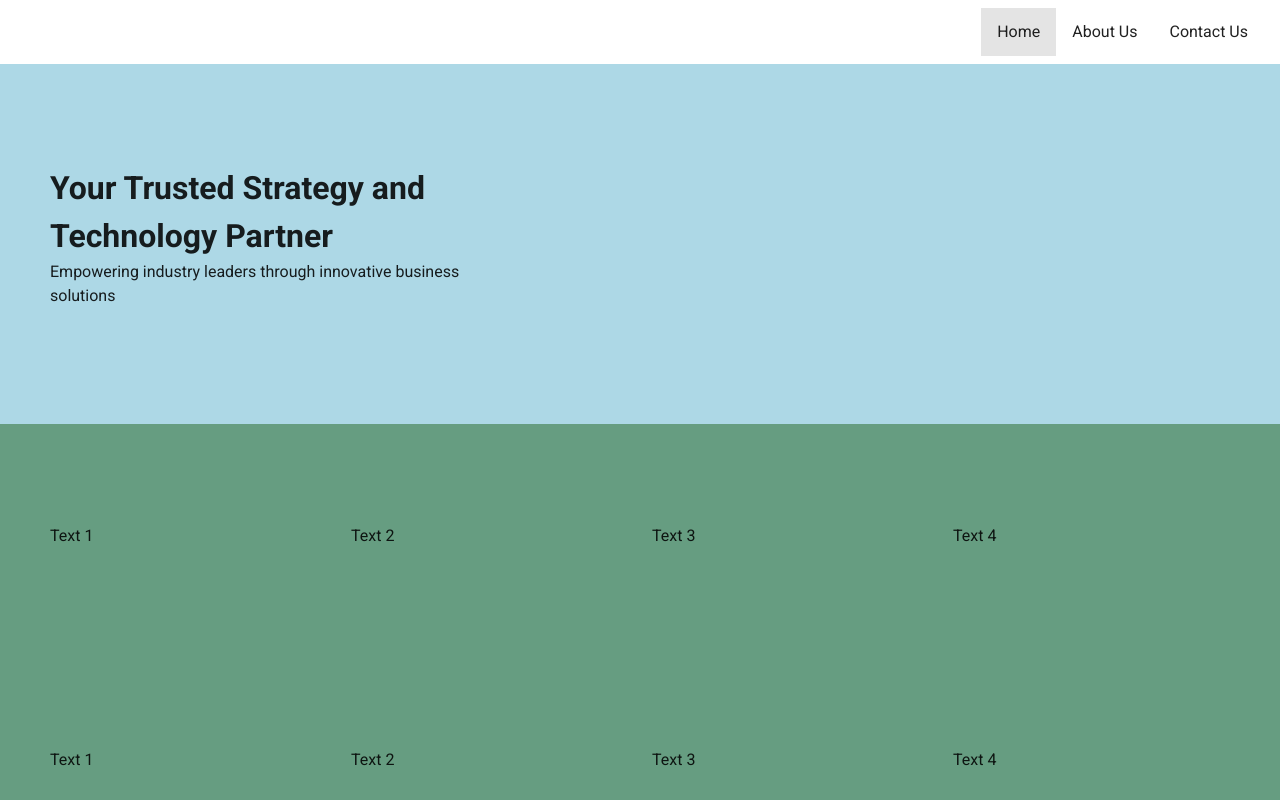
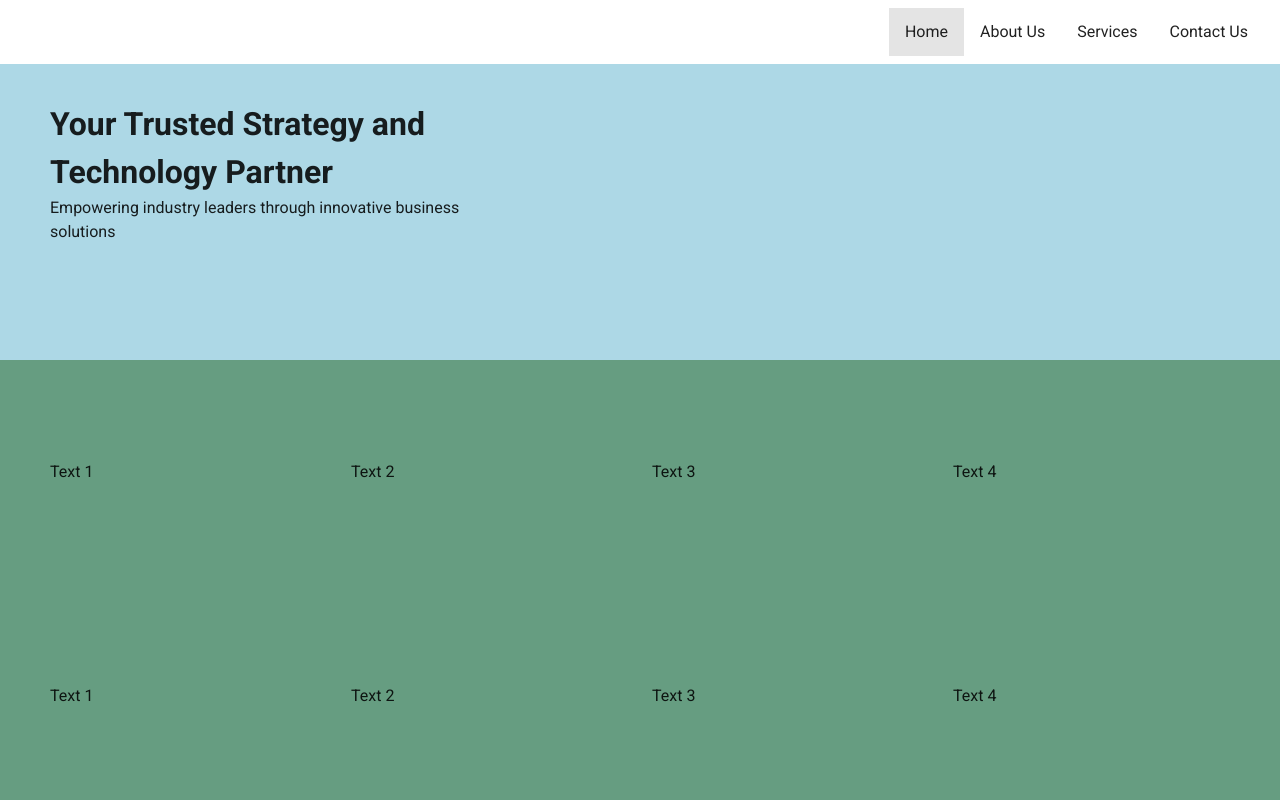
Before and after one commit to zackneron/creative, a Nuxt app: page / in a window 1280 px wide. Shown: the top 800 px of the page. Built offline with nearby package versions, Linux system fonts and the light colour scheme.

Commit message:
Set a fix header

```diff
--- a/components/Header-comp.vue
+++ b/components/Header-comp.vue
@@ -1,5 +1,12 @@
 <template>
-  <v-app-bar color="white" outline class="header">
+  <v-app-bar
+    fixed
+    color="white"
+    outline
+    class="header"
+    elevate-on-scroll
+    scroll-target="#scrolling-techniques-7"
+  >
     <nuxt-link to="/">
       <v-img
         :src="require('~/assets/logo.png')"
@@ -32,6 +39,10 @@ export default {
           to: '/About',
         },
         {
+          title: 'Services',
+          to: '/Services',
+        },
+        {
           title: 'Contact Us',
           to: '/Contact',
         },
@@ -53,9 +64,6 @@ export default {
   width: 100%;
 }
 
-.theme--light.v-sheet {
-  background-color: transparent !important;
-}
 .v-list {
   padding: 0;
 }
```
